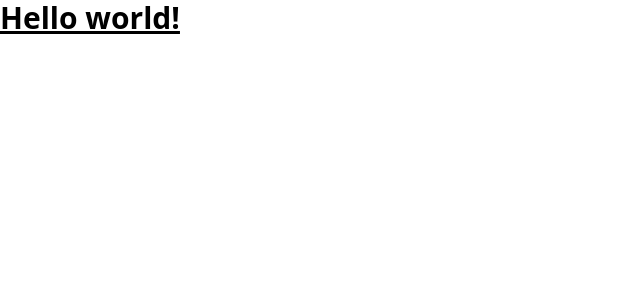
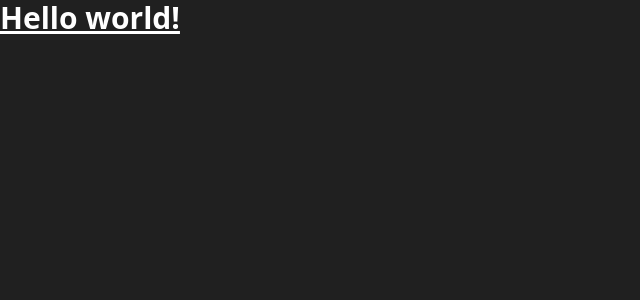
Before and after one commit to hectorc2907/practice-fullstack, a React (Vite) app in the folder projects/TaskManager/client/: page / in a window 1280 px wide. Shown: the top 300 px of the page, without its empty margins (0-640 px from the left). Built offline with nearby package versions, Linux system fonts and the light colour scheme.

Commit message:
agregamos estilos al index.css en body

```diff
--- a/projects/TaskManager/client/src/index.css
+++ b/projects/TaskManager/client/src/index.css
@@ -1,3 +1,8 @@
 @tailwind base;
 @tailwind components;
 @tailwind utilities;
+
+body {
+  background: #202020;
+  color: white;
+}
```
